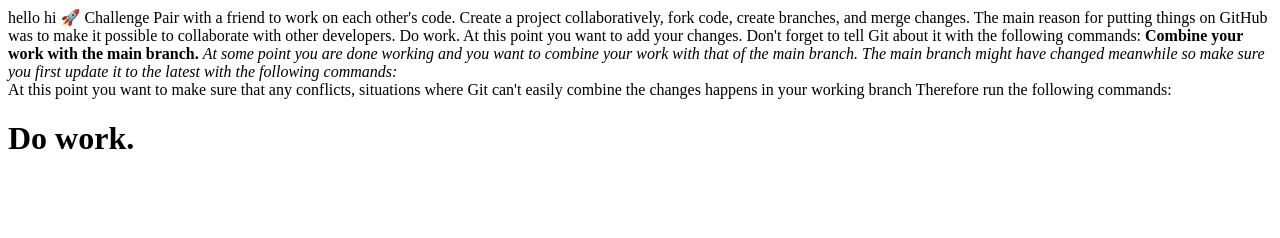
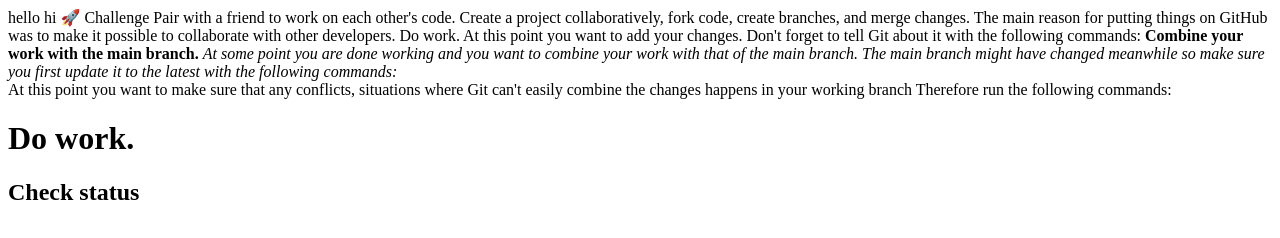
Before and after one commit to ahmad7767/test-7, a plain HTML site: page index.html in a window 1280 px wide. Drawn offline with Linux system fonts and the light colour scheme.

Commit message:
add line

```diff
--- a/index.html
+++ b/index.html
@@ -23,6 +23,7 @@ The main branch might have changed meanwhile so make sure you first update it to
 At this point you want to make sure that any conflicts, situations where Git can't easily combine the changes happens in your working branch
 Therefore run the following commands:
 <h1>Do work.</h1>
+<h2>Check status</h2>
 
 </body>
 </html>
```
